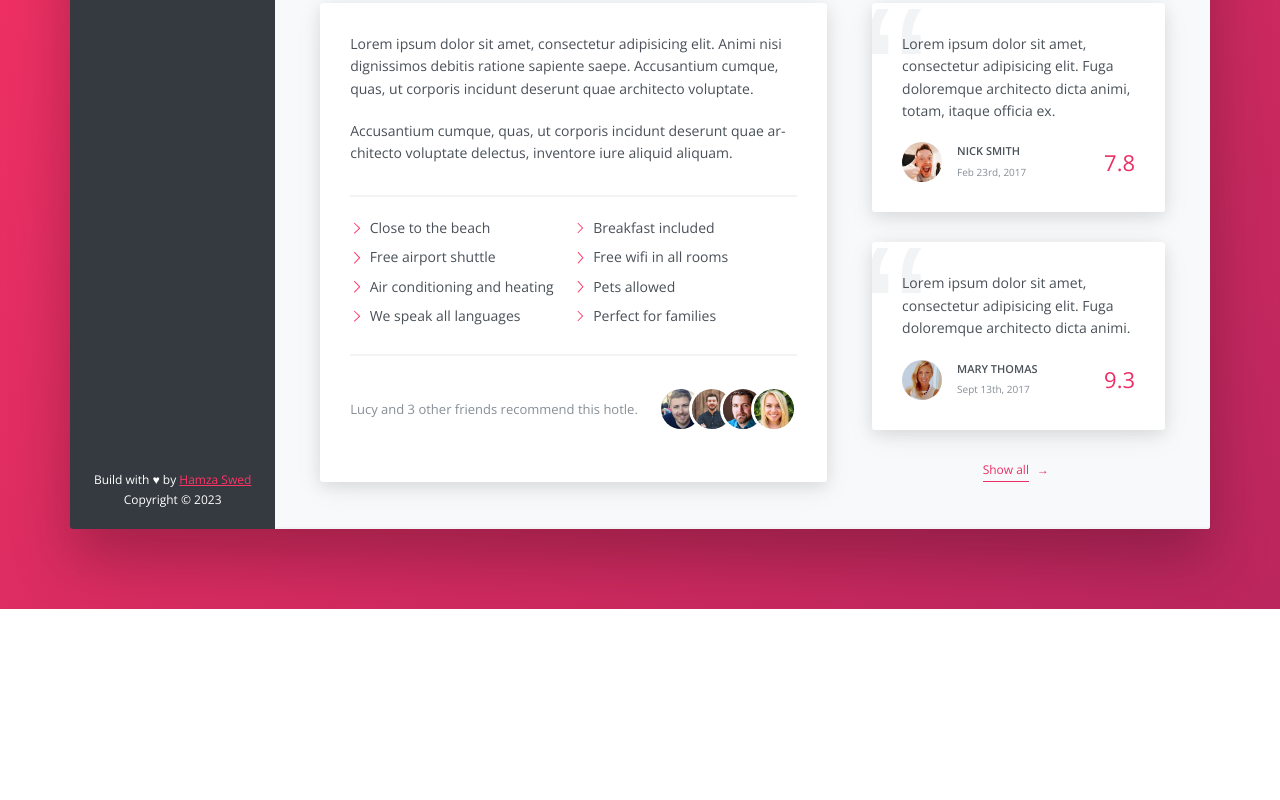
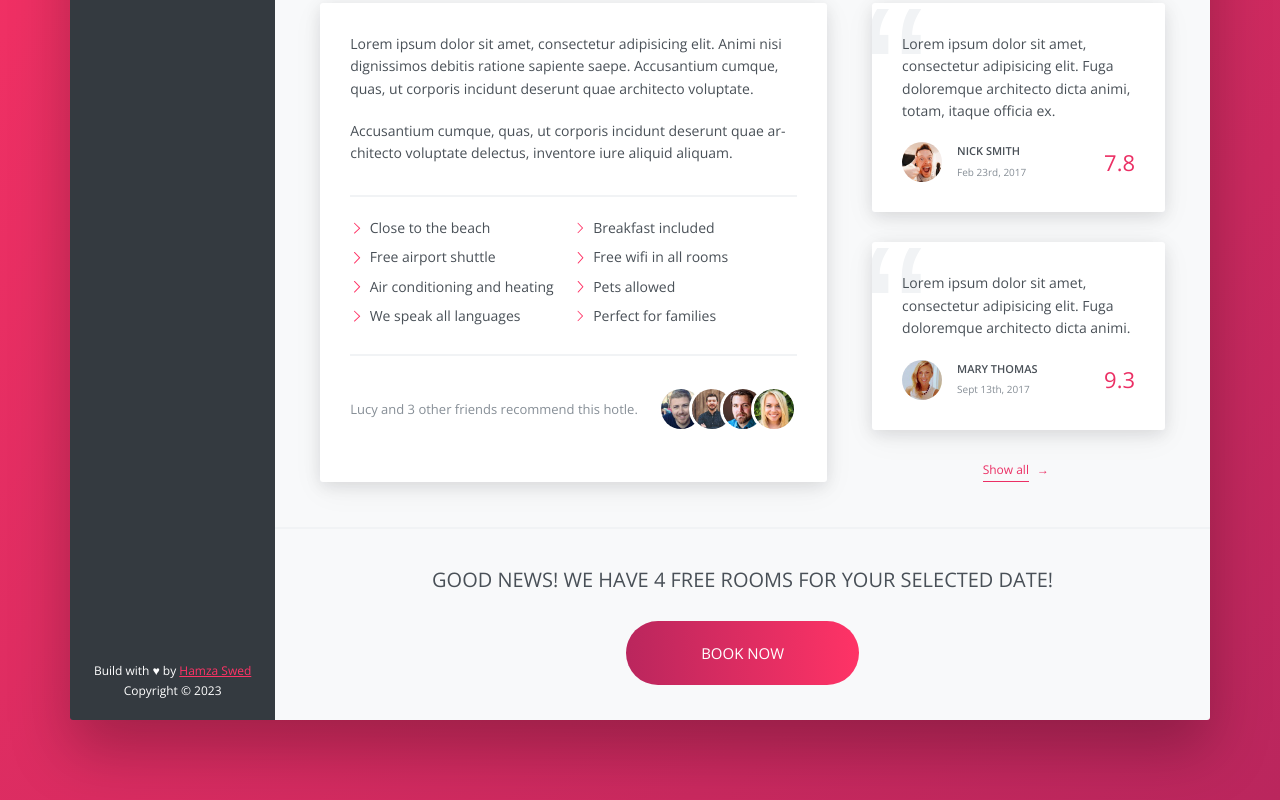
Before and after one commit to hamzaswed/trillo-template, a website built with Vite: page index.html in a window 1280 px wide. Shown: the part 626-1426 px from the top of the page. Before the commit the page ends 1235 px from the top, so only its background shows below. Built offline with nearby package versions, Linux system fonts and the light colour scheme.

Commit message:
add and style cta section

```diff
--- a/index.html
+++ b/index.html
@@ -313,6 +313,17 @@
               </a>
             </section>
           </section>
+
+          <section class="cta">
+            <h3 class="cta__text">
+              Good news! we have 4 free rooms for your selected date!
+            </h3>
+
+            <button class="btn">
+              <span class="btn__visible">Book now</span>
+              <span class="btn__invisible">Only 4 rooms left</span>
+            </button>
+          </section>
         </main>
       </div>
     </div>
--- a/sass/_components.scss
+++ b/sass/_components.scss
@@ -861,3 +861,76 @@
     color: var(--color-gray-1);
   }
 }
+
+/////////////////////////////
+// CALL TO ACTION
+.cta {
+  padding: 3.5rem 0;
+  text-align: center;
+
+  &__text {
+    font-size: 2rem;
+    font-weight: 300;
+    text-transform: uppercase;
+    margin-bottom: 2.5rem;
+  }
+}
+
+/////////////////////////////
+// MAIN BUTTON
+.btn {
+  border: none;
+  border-radius: 100px;
+  font: inherit;
+  text-transform: uppercase;
+  font-weight: 300;
+  font-size: 1.5rem;
+  cursor: pointer;
+  color: var(--color-white);
+  position: relative;
+  background-image: linear-gradient(
+    to right,
+    var(--color-primary-dark),
+    var(--color-primary-light)
+  );
+  overflow: hidden;
+
+  & > * {
+    height: 100%;
+    width: 100%;
+    display: inline-block;
+    transition: all 0.2s;
+  }
+
+  &__visible {
+    padding: 2rem 7.5rem;
+  }
+
+  &__invisible {
+    position: absolute;
+    padding: 2rem 0;
+    left: 0;
+    top: -66px;
+  }
+
+  &:hover {
+    background-image: linear-gradient(
+      to left,
+      var(--color-primary-dark),
+      var(--color-primary-light)
+    );
+  }
+
+  &:hover &__visible {
+    transform: translateY(100%);
+  }
+
+  &:hover &__invisible {
+    top: 0;
+  }
+
+  &:focus {
+    outline: none;
+    animation: pushup 1s infinite;
+  }
+}
```
